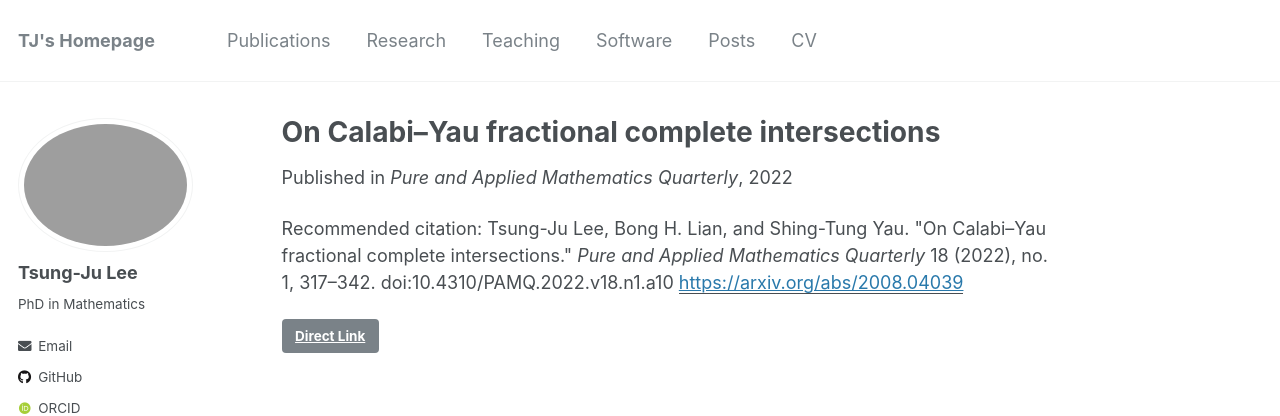
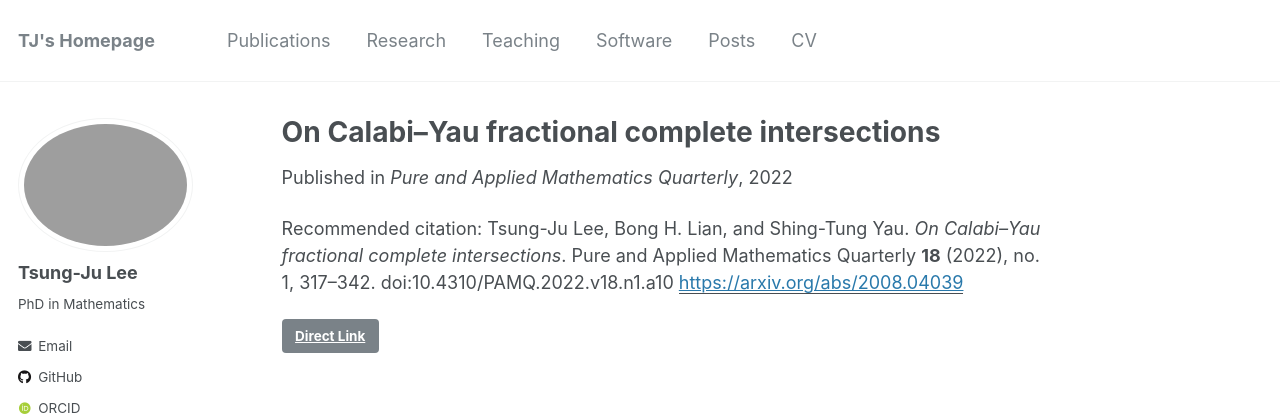
Before and after one commit to yusd24/yusd24.github.io, a Jekyll site: the page built from _publications/2022-on-CY-FCI.md, in a window 1280 px wide. Shown: the top 416 px of the page. Built offline with Jekyll 4.4.1, drawn with Linux system fonts in a browser that asks for light colours; some web fonts are replaced.

Commit message:
Update 2022-on-CY-FCI.md

```diff
--- a/_publications/2022-on-CY-FCI.md
+++ b/_publications/2022-on-CY-FCI.md
@@ -6,6 +6,6 @@ date: 2022-02-10
 venue: 'Pure and Applied Mathematics Quarterly'
 paperurl: 'https://arxiv.org/abs/2008.04039'
 link: 'https://doi.org/10.4310/PAMQ.2022.v18.n1.a10'
-citation: 'Tsung-Ju Lee, Bong H. Lian, and Shing-Tung Yau. &quot;On Calabi–Yau fractional complete intersections.&quot;
-<i>Pure and Applied Mathematics Quarterly</i> 18 (2022), no. 1, 317–342. doi:10.4310/PAMQ.2022.v18.n1.a10'
+citation: 'Tsung-Ju Lee, Bong H. Lian, and Shing-Tung Yau. <i>On Calabi–Yau fractional complete intersections</i>.
+Pure and Applied Mathematics Quarterly <b>18</b> (2022), no. 1, 317–342. doi:10.4310/PAMQ.2022.v18.n1.a10'
 ---
```
